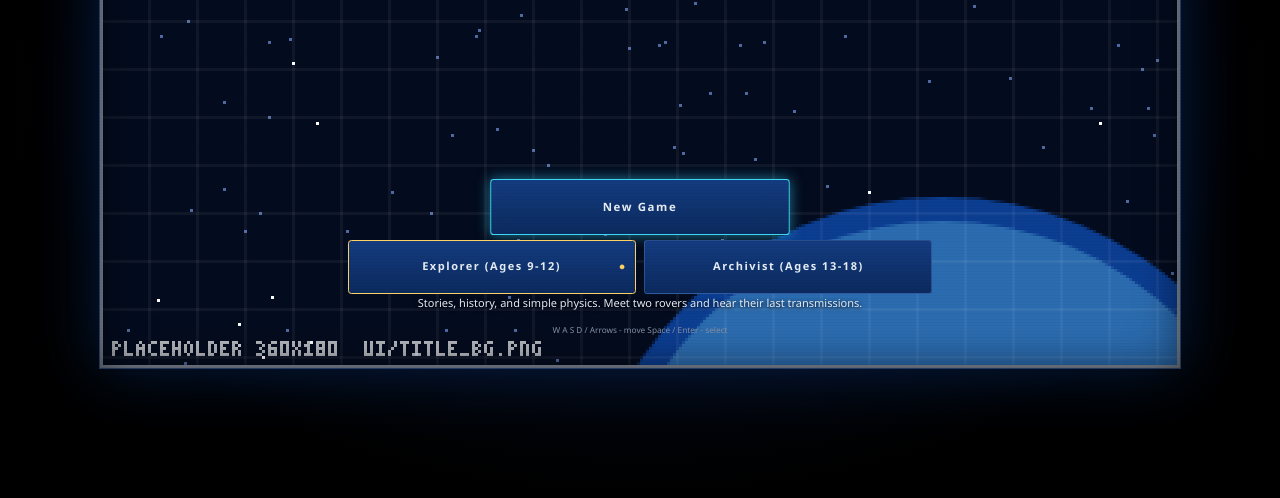
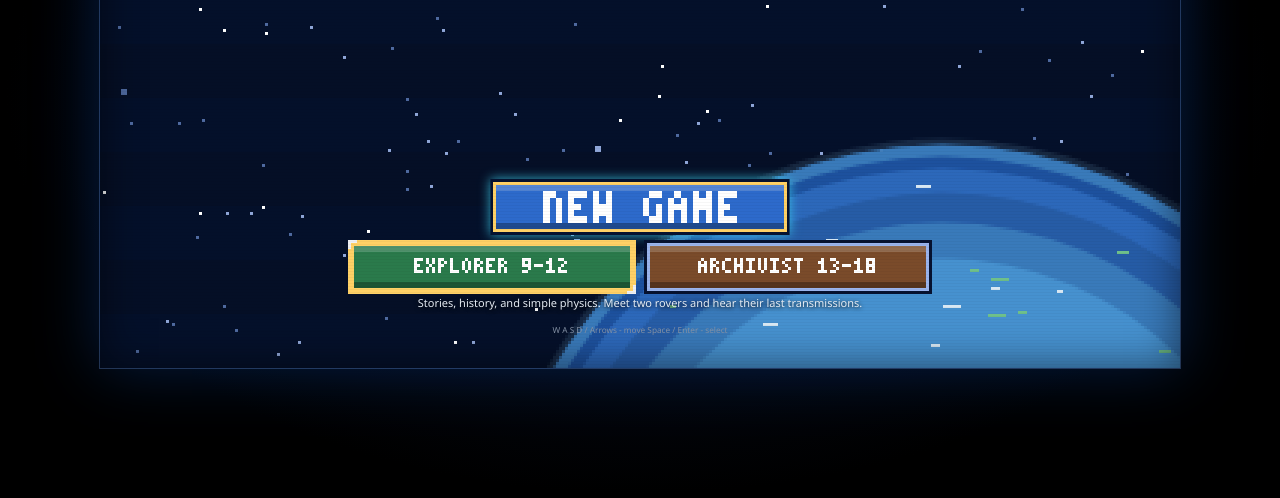
Before and after one commit to WJ812/abandoned-but-not-forgotten-the-last-transmission, a website with bundled scripts: page index.html in a window 1280 px wide. Shown: the part 302-800 px from the top of the page. Built offline with nearby package versions, Linux system fonts and the light colour scheme; files whose address does not match are found by name.

Commit message:
Pixel-art stand-ins for missing art (title screen, lander, return pad, blueprint pickup, portraits, LRV fender/GCTA/wheel, APXS)
Drawn procedurally by the asset loader only when a PNG is missing; real art still
replaces them automatically. Root cause of the earlier Mars playthrough failures was
the drive-log rocks change in ui/props.js (broke exiting the Sojourner screen and
placed rocks in the wrong coordinate space) - excluded. The anti-freeze nudge from
p7-standins is also excluded (it made the player jitter against walls).

Verified: keyboard playthrough 46/46 twice in a row, npm test 78/78, 0 exceptions.

Co-Authored-By: Claude Opus 5.5 <noreply@anthropic.com>

```diff
--- a/src/gfx/assetloader.js
+++ b/src/gfx/assetloader.js
@@ -5,6 +5,10 @@
  */
 import { ASSETS, sheetSize, frameRect } from '../assets.js';
 import { drawLabelBox, drawText, textWidth } from './pixfont.js';
+import { STANDINS } from './standins.js';
+
+/** True when a procedural pixel stand-in exists for this slot (used while the real file is missing). */
+export const hasStandin = (id) => Object.prototype.hasOwnProperty.call(STANDINS, id);
 
 const store = new Map();   // id -> {img, real, sx, sy}
 
@@ -82,6 +86,16 @@ function makePlaceholder(id, slot) {
   const { w, h } = sheetSize(slot);
   const cv = document.createElement('canvas'); cv.width = w; cv.height = h;
   const c = cv.getContext('2d'); c.imageSmoothingEnabled = false;
+  if (hasStandin(id)) {   // procedural stand-in; any failure falls through to the labeled box
+    try {
+      for (let i = 0; i < slot.frames; i++) {
+        const r = frameRect(slot, i);
+        c.save(); c.translate(r.x, r.y); c.beginPath(); c.rect(0, 0, r.w, r.h); c.clip();
+        STANDINS[id](c, r.w, r.h, i, slot); c.restore();
+      }
+      return cv;
+    } catch (err) { console.warn('stand-in failed for', id, err); c.clearRect(0, 0, w, h); }
+  }
   if (slot.kind === 'scene' && slot.frames === 1 && slot.w >= 160) { paintScene(c, id, slot); return cv; }
   const col = slot.placeholder.color;
   const txt = lum(col) > 0.6 ? '#101820' : '#ffffff';
--- /dev/null
+++ b/src/gfx/standins.js
@@ -0,0 +1,163 @@
+/**
+ * Procedural pixel stand-ins for art that has not been delivered yet. The asset loader uses a drawer here
+ * ONLY when the manifest file is missing; a real PNG always replaces it. Slots without a drawer keep the
+ * labeled-box fallback. Style: chunky 1 px pixels and a small palette matching the user's rover sprites.
+ * Each drawer paints ONE frame in local coordinates: (c, w, h, frameIndex, slot).
+ */
+import { drawText, textWidth } from './pixfont.js';
+
+const PAL = {
+  ink: '#2a2a40', navy: '#3a4a78', navy2: '#56699c', orange: '#e07a3a', orange2: '#f0a060', rust: '#b3532a',
+  white: '#eef0f4', grey: '#c8ccd4', grey2: '#9aa0ae', grey3: '#6c7284', cream: '#f4e8c8', gold: '#e0a84a', gold2: '#7a5a2a',
+  cyan: '#3dd6f5', cyan2: '#a8f0ff', blue: '#3b5bdb', blue2: '#7fd0ff', purple: '#2a1426', plum: '#8c4660', yellow: '#ffd166',
+};
+const R = (c, col, x, y, w, h) => { c.fillStyle = col; c.fillRect(x, y, w, h); };
+const px = (c, col, x, y) => { c.fillStyle = col; c.fillRect(x, y, 1, 1); };
+function disc(c, col, cx, cy, r) {
+  c.fillStyle = col;
+  for (let y = -r; y <= r; y++) { const w = Math.round(Math.sqrt(r * r + 0.25 - y * y)); if (w > 0) c.fillRect(cx - w, cy + y, w * 2, 1); }
+}
+function ellipse(c, col, cx, cy, rx, ry) {
+  c.fillStyle = col;
+  for (let y = -ry; y <= ry; y++) { const w = Math.round(rx * Math.sqrt(Math.max(0, 1 - (y * y) / (ry * ry + 0.01)))); if (w > 0) c.fillRect(cx - w, cy + y, w * 2, 1); }
+}
+function line(c, col, x0, y0, x1, y1) {
+  c.fillStyle = col; x0 |= 0; y0 |= 0; x1 |= 0; y1 |= 0;
+  const dx = Math.abs(x1 - x0), dy = -Math.abs(y1 - y0), sx = x0 < x1 ? 1 : -1, sy = y0 < y1 ? 1 : -1; let e = dx + dy;
+  for (;;) { c.fillRect(x0, y0, 1, 1); if (x0 === x1 && y0 === y1) break; const e2 = 2 * e; if (e2 >= dy) { e += dy; x0 += sx; } if (e2 <= dx) { e += dx; y0 += sy; } }
+}
+function rng(seed) { let s = seed >>> 0; return () => ((s = (s * 1664525 + 1013904223) >>> 0) / 4294967296); }
+
+/* ---------------- sprites ---------------- */
+function pathfinderLander(c, w, h) {
+  // airbag bulges (deflated, bunched at the base)
+  for (const [x, y, r] of [[7, 23, 4], [13, 25, 3], [35, 24, 4], [41, 23, 3], [24, 26, 3]]) { disc(c, PAL.grey, x, y, r); disc(c, PAL.white, x - 1, y - 1, Math.max(1, r - 2)); }
+  R(c, PAL.grey3, 2, 26, 44, 1);
+  // open petals with solar cells (left and right), tilted
+  for (const s of [-1, 1]) {
+    const x0 = s < 0 ? 17 : 31;
+    for (let k = 0; k < 11; k++) {
+      const x = x0 + s * k, yTop = 20 - Math.round(k * 0.75);
+      R(c, PAL.ink, x, yTop - 4, 1, 6);
+      if (k > 0) { R(c, k % 3 === 0 ? PAL.navy2 : PAL.navy, x, yTop - 3, 1, 4); }
+    }
+    px(c, PAL.gold, x0 + s * 5, 14); px(c, PAL.gold, x0 + s * 8, 12);
+  }
+  // central base and front petal
+  R(c, PAL.ink, 18, 15, 12, 8); R(c, PAL.grey, 19, 16, 10, 6); R(c, PAL.gold, 21, 17, 6, 2); R(c, PAL.grey2, 19, 20, 10, 2);
+  px(c, PAL.ink, 18, 15); px(c, PAL.ink, 29, 15);
+  // mast with small dish
+  R(c, PAL.grey2, 24, 6, 1, 9); R(c, PAL.ink, 22, 4, 5, 1); R(c, PAL.white, 22, 5, 5, 1); px(c, PAL.orange, 24, 3);
+}
+function returnPad(c, w, h, i) {
+  const glow = i === 1 ? PAL.cyan2 : PAL.cyan;
+  ellipse(c, glow, 12, 6, 11, 5); ellipse(c, '#0b2a4a', 12, 6, 9, 3);
+  ellipse(c, i === 1 ? '#1a5a82' : '#12466a', 12, 6, 6, 2);
+  px(c, PAL.white, 4, 5); px(c, PAL.white, 19, 7); if (i === 1) { px(c, PAL.white, 12, 2); px(c, PAL.white, 9, 10); }
+}
+function blueprintPickup(c, w, h, i) {
+  const bob = [0, 0, 0, 0][i];
+  R(c, PAL.ink, 1, 3 + bob, 10, 7); R(c, PAL.blue, 2, 4 + bob, 8, 5); R(c, PAL.blue2, 2, 4 + bob, 8, 1); R(c, '#2a3fa0', 2, 8 + bob, 8, 1);
+  R(c, PAL.cream, 0, 3 + bob, 2, 7); R(c, PAL.cream, 10, 3 + bob, 2, 7); R(c, PAL.grey, 0, 6 + bob, 2, 1); R(c, PAL.grey, 10, 6 + bob, 2, 1);
+  R(c, PAL.blue2, 4, 6 + bob, 4, 1);                       // a line of "writing"
+  const g = [[8, 2], [9, 1], [8, 0], [7, 1]][i];           // soft glint stepping around the corner
+  px(c, PAL.white, g[0], g[1]); if (i % 2) { px(c, PAL.cyan2, g[0] - 1, g[1]); px(c, PAL.cyan2, g[0] + 1, g[1]); px(c, PAL.cyan2, g[0], g[1] + 1); }
+}
+function fxAlert(c, w, h, i) {
+  R(c, PAL.ink, 1, 0, 6, 8); R(c, PAL.ink, 0, 1, 8, 6);
+  R(c, i ? PAL.yellow : PAL.gold, 1, 1, 6, 6);
+  R(c, PAL.ink, 3, 1, 2, 3); R(c, PAL.ink, 3, 5, 2, 1);
+}
+function lrvWheel(c, w, h, i) {
+  disc(c, PAL.ink, 6, 6, 6); disc(c, PAL.grey, 6, 6, 5); disc(c, PAL.grey3, 6, 6, 3);
+  const a0 = (i * Math.PI) / 8;
+  for (let k = 0; k < 8; k++) { const a = a0 + (k * Math.PI) / 4; line(c, PAL.white, 6 + Math.cos(a) * 1, 6 + Math.sin(a) * 1, 6 + Math.cos(a) * 5, 6 + Math.sin(a) * 5); }
+  disc(c, PAL.ink, 6, 6, 1);
+}
+function lrvFender(c, w, h, i) {
+  // curved fender arc over the wheel (16x8)
+  for (let x = 0; x < 16; x++) { const y = Math.round(6 - Math.sin((x / 15) * Math.PI) * 5); R(c, PAL.ink, x, y, 1, 2); R(c, i ? PAL.cream : PAL.white, x, y + 1 - (i ? 0 : 1), 1, 1); if (!i) px(c, PAL.grey2, x, y + 1); }
+  if (i) {   // taped-map repair: cream map patch with grid lines and silver tape
+    for (let x = 3; x < 13; x++) { const y = Math.round(6 - Math.sin((x / 15) * Math.PI) * 5); R(c, PAL.cream, x, y, 1, 2); px(c, PAL.rust, x, y + 1); }
+    R(c, PAL.grey2, 5, 3, 1, 4); R(c, PAL.grey2, 10, 3, 1, 4); px(c, PAL.blue, 7, 2); px(c, PAL.blue, 8, 3);
+  }
+}
+function lrvGcta(c, w, h, i) {
+  R(c, PAL.ink, 3, 3, 6, 6); R(c, PAL.grey, 4, 4, 4, 4);
+  const a = (i * Math.PI) / 4; const lx = Math.round(6 + Math.cos(a) * 4), ly = Math.round(6 + Math.sin(a) * 4);
+  R(c, PAL.ink, lx - 1, ly - 1, 3, 3); px(c, PAL.cyan, lx, ly);
+}
+function sojApxs(c, w, h, i) {
+  R(c, PAL.ink, 1, 1, 6, 5); R(c, PAL.grey, 2, 2, 4, 3); R(c, PAL.ink, 3, 6, 2, 2);
+  if (i) { px(c, PAL.cyan, 3, 7); px(c, PAL.cyan2, 4, 7); R(c, PAL.orange, 2, 2, 4, 1); } else R(c, PAL.grey2, 2, 2, 4, 1);
+}
+
+/* ---------------- portraits (48x48, 2 frames: idle, talking) ---------------- */
+function portraitFrame(c, w, h, i, sky) {
+  R(c, PAL.purple, 0, 0, w, h); R(c, sky, 2, 2, w - 4, h - 4);
+  R(c, '#fffbe8', 0, 0, w, 1); R(c, '#fffbe8', 0, h - 1, w, 1); R(c, '#fffbe8', 0, 0, 1, h); R(c, '#fffbe8', w - 1, 0, 1, h);
+  R(c, PAL.ink, 2, 36, w - 4, 1); R(c, '#5a4a6a', 2, 37, w - 4, h - 39);
+}
+function portraitLrv(c, w, h, i) {
+  portraitFrame(c, w, h, i, '#14182c');
+  for (let k = 0; k < 10; k++) px(c, PAL.white, (k * 17) % 44 + 2, (k * 7) % 22 + 3);
+  // dish on a mast, camera head, seats, chassis, front wheels (front view)
+  line(c, PAL.grey2, 34, 30, 34, 14); ellipse(c, PAL.ink, 34, 12, 6, 4); ellipse(c, PAL.white, 34, 12, 5, 3); px(c, PAL.grey3, 34, 12);
+  R(c, PAL.ink, 10, 16, 9, 7); R(c, PAL.grey, 11, 17, 7, 5); disc(c, i ? PAL.cyan2 : PAL.cyan, 14, 19, 2); if (i) px(c, PAL.white, 14, 19);
+  line(c, PAL.grey2, 14, 23, 14, 28);
+  R(c, PAL.ink, 17, 22, 14, 9); R(c, PAL.grey, 18, 23, 12, 7); R(c, PAL.white, 18, 23, 12, 2); R(c, PAL.grey2, 20, 26, 3, 4); R(c, PAL.grey2, 25, 26, 3, 4);
+  R(c, PAL.ink, 8, 29, 32, 5); R(c, PAL.grey, 9, 30, 30, 3); R(c, PAL.rust, 9, 33, 30, 1);
+  for (const x of [5, 35]) { R(c, PAL.ink, x, 26, 8, 13); R(c, PAL.rust, x + 1, 27, 6, 11); for (let y = 28; y < 38; y += 3) R(c, PAL.orange, x + 1, y, 6, 1); R(c, PAL.ink, x + 3, 27, 1, 11); }
+}
+function portraitSoj(c, w, h, i) {
+  portraitFrame(c, w, h, i, '#8a4a2a');
+  R(c, '#c8703c', 2, 24, w - 4, 12); R(c, '#e8a060', 2, 24, w - 4, 1);
+  // solar panel on top, orange body, antenna, two front wheels visible
+  R(c, PAL.ink, 8, 12, 32, 9); R(c, PAL.navy, 9, 13, 30, 7); for (let x = 12; x < 38; x += 6) R(c, PAL.navy2, x, 13, 1, 7); R(c, PAL.navy2, 9, 16, 30, 1);
+  line(c, PAL.grey2, 36, 12, 38, 4); px(c, i ? PAL.yellow : PAL.orange, 38, 3);
+  R(c, PAL.ink, 11, 21, 26, 14); R(c, PAL.orange, 12, 22, 24, 12); R(c, PAL.orange2, 12, 22, 24, 2); R(c, PAL.rust, 12, 32, 24, 2);
+  R(c, PAL.ink, 18, 25, 12, 6); R(c, '#14182c', 19, 26, 10, 4); px(c, i ? PAL.cyan2 : PAL.cyan, 21, 28); px(c, i ? PAL.cyan2 : PAL.cyan, 26, 28);
+  for (const x of [4, 36]) { R(c, PAL.ink, x, 28, 8, 12); R(c, PAL.white, x + 1, 29, 6, 10); for (let y = 30; y < 38; y += 2) R(c, PAL.grey, x + 1, y, 6, 1); R(c, PAL.ink, x + 3, 29, 1, 10); }
+  R(c, PAL.ink, 11, 36, 4, 2); R(c, PAL.ink, 33, 36, 4, 2);
+}
+
+/* ---------------- title screen ---------------- */
+function titleBg(c, w, h) {
+  const r = rng(2026);
+  R(c, '#030b1e', 0, 0, w, h);
+  for (let y = 0; y < h; y += 18) R(c, y % 36 ? '#04102a' : '#050f26', 0, y, w, 18);
+  for (let i = 0; i < 170; i++) { const big = r() > 0.94; c.fillStyle = r() > 0.8 ? '#ffffff' : r() > 0.5 ? '#8fa6d8' : '#4f6aa0'; c.fillRect(Math.floor(r() * w), Math.floor(r() * h), big ? 2 : 1, big ? 2 : 1); }
+  // planet limb rising from the lower right: layered atmosphere bands
+  const cx = w * 0.78, cy = h * 1.42;
+  for (const [rad, col] of [[150, '#2b6cb0'], [146, '#0b3d91'], [142, '#1d58b0'], [134, '#164a9a'], [124, '#2b6cb0'], [112, '#3a86c8']]) { c.fillStyle = col; c.beginPath(); c.arc(cx, cy, rad, 0, 7); c.fill(); }
+  c.fillStyle = '#9ad8ff'; c.beginPath(); c.arc(cx, cy, 152, Math.PI * 1.15, Math.PI * 1.9); c.lineTo(cx, cy); c.closePath(); c.globalAlpha = 0.12; c.fill(); c.globalAlpha = 1;
+  for (let i = 0; i < 40; i++) { const a = Math.PI * (1.15 + r() * 0.75), d = 60 + r() * 80; c.fillStyle = r() > 0.5 ? '#6fc08a' : '#d8e8f4'; c.fillRect(Math.round(cx + Math.cos(a) * d), Math.round(cy + Math.sin(a) * d), 2 + Math.floor(r() * 5), 1); }
+  // a distant moon
+  disc(c, '#aab0ba', 52, 44, 8); disc(c, '#8d939c', 55, 47, 5); disc(c, '#d4d9e0', 49, 41, 2);
+}
+function titleLogo(c, w, h) {
+  const a = 'ABANDONED BUT NOT FORGOTTEN', b = 'THE LAST TRANSMISSION';
+  drawText(c, a, Math.floor((w - textWidth(a, 2)) / 2) + 1, 11, '#0b3d91', 2); drawText(c, a, Math.floor((w - textWidth(a, 2)) / 2), 10, '#ffffff', 2);
+  drawText(c, b, Math.floor((w - textWidth(b, 2)) / 2) + 1, 37, '#7a5a2a', 2); drawText(c, b, Math.floor((w - textWidth(b, 2)) / 2), 36, '#ffd166', 2);
+  R(c, PAL.cyan, 20, 56, w - 40, 1);
+}
+function button(c, w, h, i, slot) {
+  const base = slot.placeholder.color;
+  const bg = i === 1 ? '#2d6acb' : i === 2 ? '#102a58' : base;
+  R(c, '#061230', 0, 0, w, h); R(c, i === 1 ? PAL.yellow : '#9ab4ec', 1, 1, w - 2, h - 2); R(c, bg, 2, 2, w - 4, h - 4);
+  R(c, i === 2 ? '#0a1c40' : 'rgba(255,255,255,0.18)', 2, 2, w - 4, 2); R(c, i === 2 ? 'rgba(255,255,255,0.12)' : 'rgba(0,0,0,0.3)', 2, h - 4, w - 4, 2);
+  const lab = slot.placeholder.label; const sc = textWidth(lab, 2) <= w - 10 ? 2 : 1;
+  drawText(c, lab, Math.floor((w - textWidth(lab, sc)) / 2), Math.floor((h - 5 * sc) / 2) + (i === 2 ? 1 : 0), '#ffffff', sc);
+}
+function buttonSelected(c, w, h) {
+  R(c, PAL.yellow, 0, 0, w, 2); R(c, PAL.yellow, 0, h - 2, w, 2); R(c, PAL.yellow, 0, 0, 2, h); R(c, PAL.yellow, w - 2, 0, 2, h);
+  R(c, PAL.white, 0, 0, 3, 1); R(c, PAL.white, 0, 0, 1, 3); R(c, PAL.white, w - 3, h - 1, 3, 1); R(c, PAL.white, w - 1, h - 3, 1, 3);
+}
+
+export const STANDINS = {
+  pathfinder_lander: pathfinderLander, return_pad: returnPad, blueprint_pickup: blueprintPickup, fx_alert: fxAlert,
+  lrv_wheel: lrvWheel, lrv_fender: lrvFender, lrv_gcta: lrvGcta, sojourner_apxs: sojApxs,
+  portrait_lrv: portraitLrv, portrait_sojourner: portraitSoj,
+  title_bg: titleBg, title_logo: titleLogo,
+  btn_continue: button, btn_new_game: button, btn_mode_explorer: button, btn_mode_archivist: button, btn_mode_selected: buttonSelected,
+};
--- a/src/gfx/style.css
+++ b/src/gfx/style.css
@@ -294,3 +294,7 @@ canvas.prop-cv { width: 100%; aspect-ratio: 240 / 135; height: auto; border: 1px
   .hw canvas.prop-cv { aspect-ratio: auto; flex: 1 1 0; min-height: 0; width: 100%; height: auto; object-fit: fill; margin-bottom: 0; }
   .hw-rows em { -webkit-line-clamp: 1; } .hw-rows { line-height: 1.1; } .hw-ctl { margin-bottom: 0.15em; white-space: nowrap; overflow: hidden; text-overflow: ellipsis; }
 }
+
+/* ---- pixel stand-ins ---- */
+.sr { position: absolute; width: 1px; height: 1px; overflow: hidden; clip: rect(0 0 0 0); white-space: nowrap; }
+.title-logo h1 { font-family: var(--mono); font-weight: 800; text-shadow: 0.06em 0.06em 0 #0b3d91, 0 0.1em 0.5em rgba(0,0,0,0.8); } .title-logo h2 { font-family: var(--mono); font-weight: 800; text-shadow: 0.08em 0.08em 0 #7a5a2a; }
--- a/src/ui/title.js
+++ b/src/ui/title.js
@@ -6,11 +6,11 @@ import { h, mount, unmount, spriteCanvas, redrawSprite } from './dom.js';
 let root, btns, rows, focus, selMode, armed, blurb, notice, busy;
 
 function makeBtn(assetId, label, activate) {
-  const real = ctx.assets.isReal(assetId);
+  const real = ctx.assets.isReal(assetId) || ctx.assets.hasStandin(assetId);
   const b = { id: assetId, activate, real };
   if (real) {
     b.cv = spriteCanvas(assetId, 0, 'tbtn-art');
-    b.el = h('div', { class: 'tbtn sprite', onclick: () => activate() }, b.cv);
+    b.el = h('div', { class: 'tbtn sprite', onclick: () => activate() }, b.cv, h('span', { class: 'sr' }, label));
   } else {
     b.el = h('div', { class: 'tbtn', onclick: () => activate() }, h('span', { class: 'lb' }, label));
   }
@@ -27,7 +27,7 @@ function refresh() {
       b.el.classList.toggle('chosen', chosen);
       if (b.real) {
         b.el.querySelector('.sel-art')?.remove();
-        if (chosen && ctx.assets.isReal('btn_mode_selected')) b.el.appendChild(spriteCanvas('btn_mode_selected', 0, 'sel-art'));
+        if (chosen && (ctx.assets.isReal('btn_mode_selected') || ctx.assets.hasStandin('btn_mode_selected'))) b.el.appendChild(spriteCanvas('btn_mode_selected', 0, 'sel-art'));
       }
     }
   }));
@@ -98,7 +98,7 @@ export const title = {
   },
   drawBackdrop(g) {
     ctx.assets.draw(g, 'title_bg', 0, 0, 0);
-    if (ctx.assets.isReal('title_logo')) ctx.assets.draw(g, 'title_logo', 0, 40, 10);
+    if (ctx.assets.isReal('title_logo')) ctx.assets.draw(g, 'title_logo', 0, 60, 10);
     return true;
   },
 };
```
